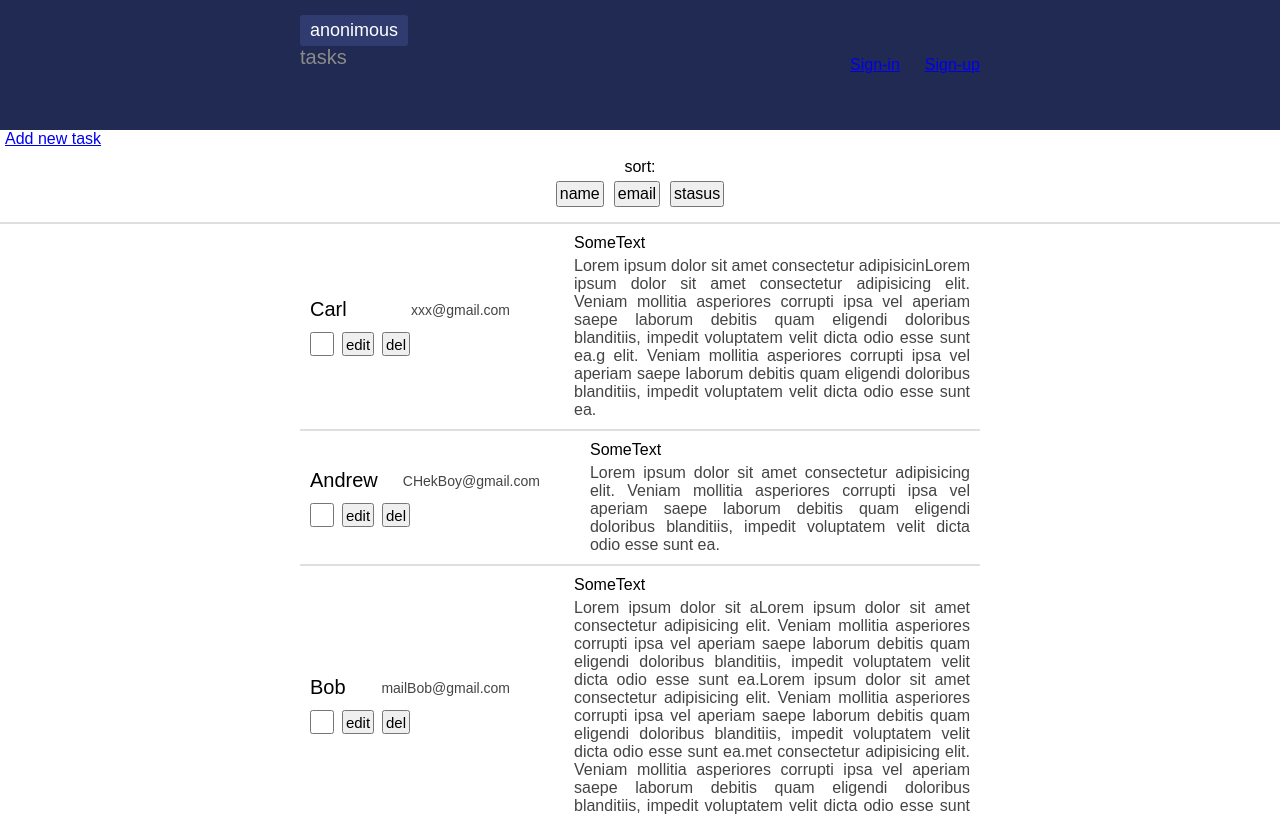
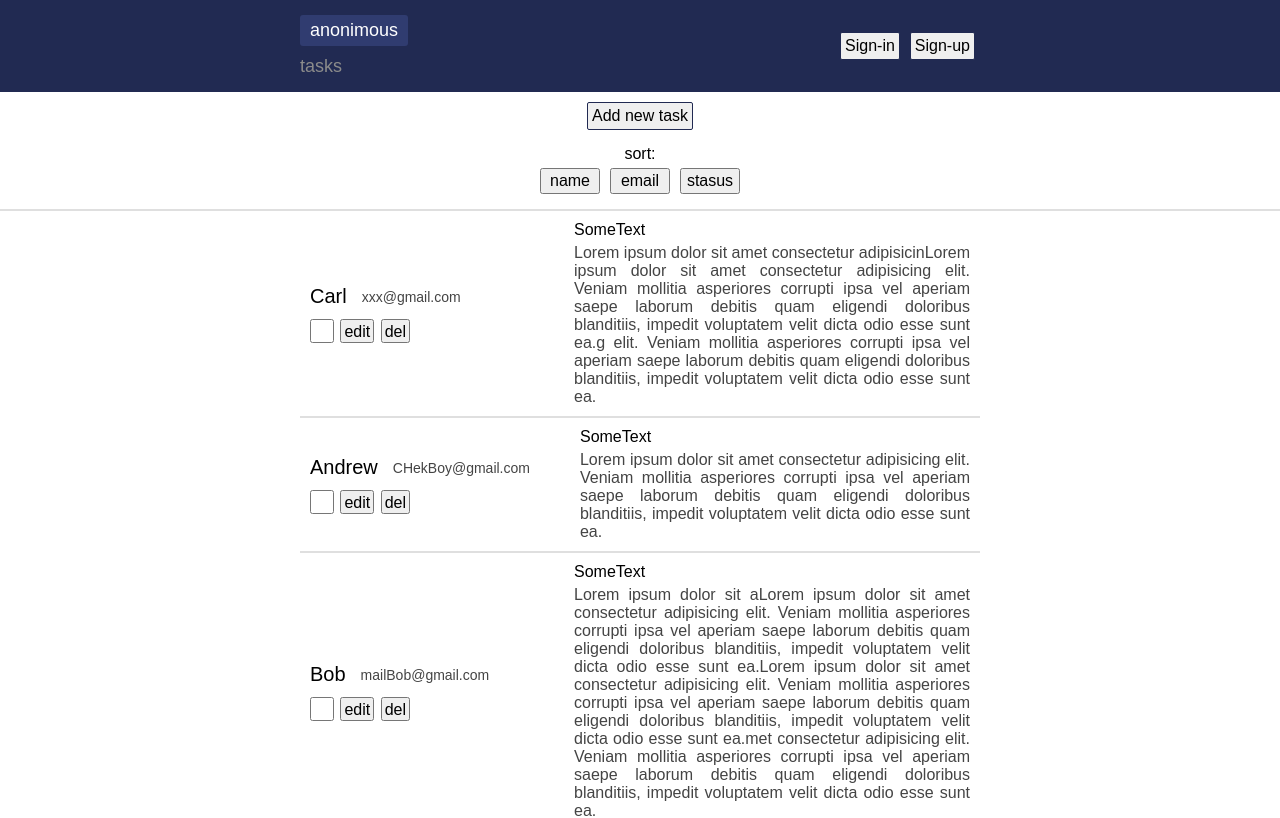
Before and after one commit to TTyKaH/todo-mvc, a Vue app: page / in a window 1280 px wide. Shown: the top 818 px of the page. Built offline with nearby package versions, Linux system fonts and the light colour scheme.

Commit message:
update global.css

```diff
--- a/src/App.vue
+++ b/src/App.vue
@@ -12,11 +12,11 @@ export default {
   components: {
     appHeader,
   },
-  data() {
-    return {
-      showCreationForm: false,
-    };
-  },
+  // data() {
+  //   return {
+  //     showCreationForm: false,
+  //   };
+  // },
 };
 </script>
 
--- a/src/assets/css/global.scss
+++ b/src/assets/css/global.scss
@@ -15,14 +15,16 @@ button {
     justify-content: space-between;
     align-items: flex-start;
     background: #212a52;
-    padding: 15px 300px;
+    padding: 0 300px;
 }
 
 .user {
+    max-width: min-content;
     background-color: #303c70;
     border-radius: 3px;
     color: #fff;
     font-size: 18px;
+    margin-top: 15px;
     padding: 5px 10px;
 }
 
@@ -30,10 +32,11 @@ button {
 .bread-crumb {
     display: flex;
     color: #8b8b8b;
+    margin: 10px 0 15px;
 }
 
 .bread-crumb div {
-    font-size: 20px;
+    font-size: 18px;
 }
 
 .linked {
@@ -48,13 +51,14 @@ button {
 }
 
 .space-crutch {
-    color:transparent;
+    color: transparent;
 }
 
 // authorization
 .authorization {
     display: flex;
     flex-direction: column;
+    height: inherit;
     align-self: center;
     color: #dfdfdf;
 }
@@ -63,8 +67,7 @@ button {
     display: flex;
     justify-content: space-between;
     margin: auto;
-    width: 130px;
-    margin: auto;
+    max-width: 250px;
 }
 
 .lgn-rg button {
@@ -74,9 +77,8 @@ button {
 .sign {
     display: flex;
     flex-direction: column;
-    margin: 10px;
+    margin: 50px auto 0;
     width: 230px;
-    margin-top: 10px;
 }
 
 .sign input {
@@ -89,10 +91,47 @@ button {
     justify-content: center;
 }
 
-.sign button {
+// add task
+.add-task {
+    display: flex;
+    justify-content: center;
+    border-bottom: 2px solid #dfdfdf;
+    padding: 15px;
+}
+
+.btn {
     align-self: center;
-    padding: 2px;
-    margin: 5px;
+    margin: auto;
+}
+
+.input-fields {
+    display: flex;
+    align-items: center;
+    flex-direction: column;
+    margin: 50px auto;
+}
+
+.input-field {
+    display: flex;
+    flex-direction: column;
+    justify-content: space-around;
+    row-gap: 5px;
+    margin-bottom: 5px;
+}
+
+.task-input {
+    width: 280px;
+    height: 25px;
+    padding-left: 5px;
+}
+
+.task-desc {
+    padding-top: 4px;
+    height: 50px;
+}
+
+.btn-add {
+    width: 50px;
 }
 
 // sorter
@@ -107,6 +146,7 @@ button {
 .sorter button {
     padding: 2px;
     margin: 5px;
+    width: 60px;
 }
 
 // taskslist
@@ -135,13 +175,13 @@ button {
 .for-whom {
     display: flex;
     min-width: 200px;
-    justify-content: space-between;
+    justify-content: flex-start;
 }
 
 .name {
     font-size: 20px;
     word-wrap: break-word;
-    margin-right: 25px;
+    margin-right: 15px;
 }
 
 .email {
@@ -172,7 +212,7 @@ button {
 
 .task-btn {
     max-height: 24px;
-    font-size: 15px;
+    font-size: 16px;
     padding: 2px;
 }
 
@@ -192,6 +232,10 @@ button {
     word-wrap: break-word;
 }
 
+.editArea {
+    padding: 5px;
+}
+
 // pagination
 .pagination {
     display: flex;
@@ -205,54 +249,22 @@ button {
     margin: 2px;
 }
 
-// add task
-.add-task {
-    display: flex;
-    justify-content: space-between;
-    border-bottom: 2px solid #dfdfdf;
-    padding: 15px;
-}
-
-.add-task .btn {
-    display: flex;
-    align-self: center;
-    margin: auto;
-    padding: 5px;
-}
-
-.input-fields {
-    display: flex;
-    align-items: center;
-    flex-direction: column;
-    margin: auto;
-}
-
-.input-field {
-    display: flex;
-    flex-direction: column;
-    justify-content: space-around;
-    row-gap: 5px;
-}
-
-.task-input {
-    width: 280px;
-    height: 25px;
-    padding-left: 5px;
-}
-
-.task-desc {
-    padding-top: 4px;
-    height: 50px;
-}
-
-.btn-add {
-    width: 50px;
-    height: 30px;
-    margin: 10px 5px;
-}
-
 // HELPERS
 
 .flex {
     display: flex;
 }
+
+.jus-con-center {
+    justify-content: center;
+}
+
+.button {
+    padding: 4px;
+    margin: 5px;
+    background-color: #efefef;
+    text-decoration: none;
+    border: 1px solid #212a52;
+    border-radius: 2px;
+    color: #000;
+}
--- a/src/components/app-header.vue
+++ b/src/components/app-header.vue
@@ -1,60 +1,37 @@
 <template>
   <div class="user-window">
     <div>
-      <div class="user">
-        {{ currentUser ? currentUser.name : "anonimous" }}
-      </div>
-      <div class="bread-crumb">
-        <!-- not use "class" attribute -->
-        <div v-for="(breadcrumb, idx) in breadCrumbList" :key="idx" @click="routeTo(idx)" :class="{'linked': !!breadcrumb.link}">
-          {{breadcrumb.name}}
-          <div class="space-crutch">.</div>
-          <div v-if="breadcrumb.link">/</div>
-          <div class="space-crutch">.</div>
+      <div>
+        <div class="user">
+          {{ currentUser ? currentUser.name : "anonimous" }}
         </div>
       </div>
+      <!-- uppercase for better readability? -->
+      <Breadcrumbs />
     </div>
     <div class="authorization">
-      <button v-if="currentUser" @click="signOut()">Sign out</button>
+      <button class="button" v-if="currentUser" @click="signOut()">Sign out</button>
       <div v-else class="lgn-rg">
-        <router-link to="/sign-in">Sign-in</router-link>
-        <router-link to="/sign-up">Sign-up</router-link>
+        <router-link class="button" to="/sign-in">Sign-in</router-link>
+        <router-link class="button" to="/sign-up">Sign-up</router-link>
       </div>
     </div>
   </div>
 </template>
 
 <script>
+import Breadcrumbs from "@/components/breadcrumbs";
+
 export default {
-  data() {
-    return {
-      breadCrumbList: [],
-    };
-  },
+  components: { Breadcrumbs },
   computed: {
     currentUser() {
       return this.$store.state.user;
     },
   },
-  // how i can understand, it need for case, when i update page
-  mounted() {
-    this.updateList();
-  },
-  watch: {
-    $route() {
-      this.updateList();
-    },
-  },
   methods: {
     signOut() {
       this.$store.commit("setUser", null);
-    },
-    routeTo(pRouteTo) {
-      if (this.breadCrumbList[pRouteTo].link)
-        this.$router.push(this.breadCrumbList[pRouteTo].link);
-    },
-    updateList() {
-      this.breadCrumbList = this.$route.meta.breadcrumb;
     },
   },
 };
--- /dev/null
+++ b/src/components/breadcrumbs.vue
@@ -0,0 +1,38 @@
+<template>
+  <div class="bread-crumb">
+    <div v-for="(breadcrumb, idx) in breadCrumbList" :key="idx" @click="routeTo(idx)" :class="{'linked': !!breadcrumb.link}">
+      {{breadcrumb.name}}
+      <div v-if="breadcrumb.link" class="space-crutch">.</div>
+      <div v-if="breadcrumb.link">/</div>
+      <div v-if="breadcrumb.link" class="space-crutch">.</div>
+    </div>
+  </div>
+</template>
+
+<script>
+export default {
+  data() {
+    return {
+      breadCrumbList: [],
+    };
+  },
+  // how i can understand, it need for case, when i update page
+  mounted() {
+    this.updateList();
+  },
+  watch: {
+    $route() {
+      this.updateList();
+    },
+  },
+  methods: {
+    routeTo(pRouteTo) {
+      if (this.breadCrumbList[pRouteTo].link)
+        this.$router.push(this.breadCrumbList[pRouteTo].link);
+    },
+    updateList() {
+      this.breadCrumbList = this.$route.meta.breadcrumb;
+    },
+  },
+};
+</script>
--- a/src/components/task.vue
+++ b/src/components/task.vue
@@ -26,8 +26,8 @@
       <div v-if="isEditing">
         <textarea class="editArea" v-model="task.desc"></textarea>
         <div class="flex">
-          <button class="btn" @click="switchEdit()">accept</button>
-          <button class="btn" @click="abortEdit()">abort</button>
+          <button class="button" @click="switchEdit()">accept</button>
+          <button class="button" @click="abortEdit()">abort</button>
         </div>
       </div>
       <div class="task-description" v-else>
--- a/src/pages/add-new-task.vue
+++ b/src/pages/add-new-task.vue
@@ -7,8 +7,8 @@
       <textarea class="task-input task-desc" v-model="task.desc" type="text" placeholder="Task description" />
     </div>
     <div>
-      <button class="btn-add" @click="add()">Add</button>
-      <router-link to="/" class="btn-add">Close</router-link>
+      <button class="button btn-add" @click="add()">Add</button>
+      <router-link to="/" class=" button btn-add">Close</router-link>
     </div>
   </div>
 </template>
--- a/src/pages/sign-in.vue
+++ b/src/pages/sign-in.vue
@@ -4,8 +4,8 @@
       <input v-model="user.login" type="text" placeholder="Login" />
       <input v-model="user.password" type="password" placeholder="Password" />
       <div>
-        <button @click="signIn()">Sign-in</button>
-        <router-link to="/">Cancel</router-link>
+        <button class="button" @click="signIn()">Sign-in</button>
+        <router-link class="button" to="/">Cancel</router-link>
       </div>
     </div>
   </div>
--- a/src/pages/sign-up.vue
+++ b/src/pages/sign-up.vue
@@ -5,8 +5,8 @@
       <input v-model="user.login" type="text" placeholder="Login" />
       <input v-model="user.password" type="text" placeholder="Password" />
       <div>
-        <button @click="signUp()">Sign-up</button>
-        <router-link to="/">Cancel</router-link>
+        <button class="button" @click="signUp()">Sign-up</button>
+        <router-link class="button" to="/">Cancel</router-link>
       </div>
     </div>
   </div>
--- a/src/pages/tasks.vue
+++ b/src/pages/tasks.vue
@@ -1,6 +1,8 @@
 <template>
   <div>
-    <router-link to="/add-new-task" class="btn">Add new task</router-link>
+    <div class="flex jus-con-center" style="width: 100%">
+      <router-link to="/add-new-task" class="button btn">Add new task</router-link>
+    </div>
     <sorter v-model="tasks" />
     <task v-for="(t, idx) in paginatedTasks" :key="idx" :task="t" @task-del="deleteTask(idx)" />
     <pagination :tasks="tasks" v-model="paginatedTasks" />
```
